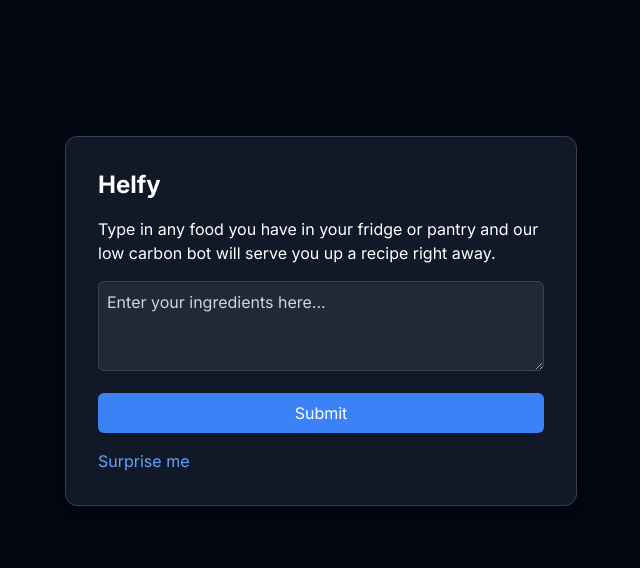
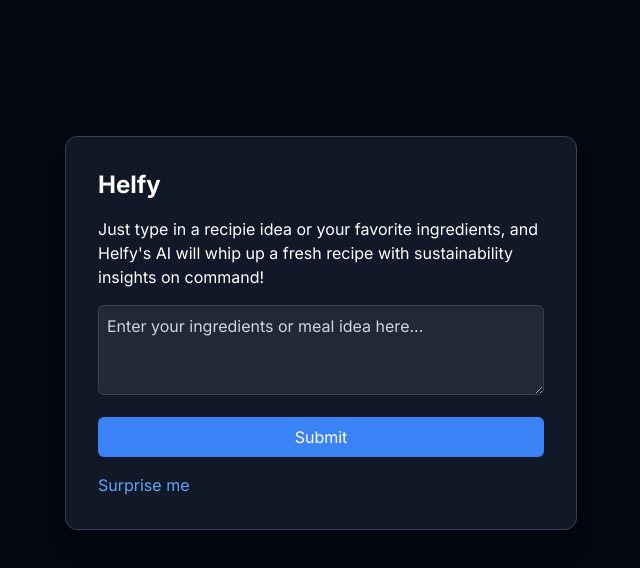
Before and after one commit to wseagar/helfy, a Next.js app: page / in a window 1280 px wide. Shown: the top 568 px of the page, without its empty margins (319-959 px from the left). Built offline with nearby package versions, Linux system fonts and the light colour scheme.

Commit message:
Tweak copy

```diff
--- a/src/app/components/completion.tsx
+++ b/src/app/components/completion.tsx
@@ -95,14 +95,15 @@ export function Completion() {
         <>
           <h1 className="text-2xl font-bold mb-4">Helfy</h1>
           <p className="mb-4">
-            Type in any food you have in your fridge or pantry and our low
-            carbon bot will serve you up a recipe right away.
+            Just type in a recipie idea or your favorite ingredients, and
+            Helfy's AI will whip up a fresh recipe with sustainability insights
+            on command!
           </p>
           <form onSubmit={handleSubmit} className="space-y-4">
             <textarea
               rows={3}
               value={input}
-              placeholder="Enter your ingredients here..."
+              placeholder="Enter your ingredients or meal idea here..."
               onChange={handleInputChange}
               className="w-full p-2 border border-gray-700 rounded-md placeholder-gray-300 focus:outline-none focus:border-blue-400 bg-gray-800 text-white"
             />
```
